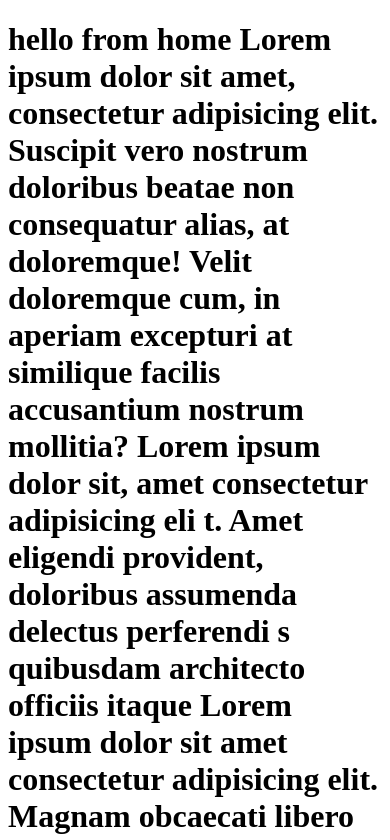
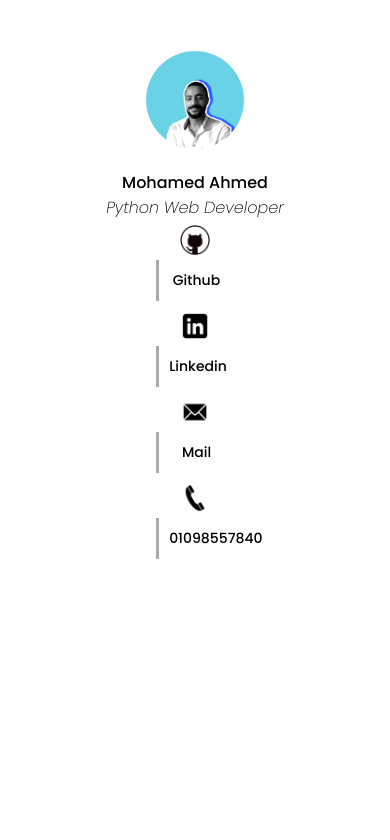
Before and after one commit to MohamedAbdElgni/personalsite, a plain HTML site: page home.html in a window 390 px wide. Shown: the top 840 px of the page. Drawn offline with Linux system fonts and the light colour scheme.

Commit message:
Update grid layout for small screens

```diff
--- a/home.html
+++ b/home.html
@@ -3,16 +3,41 @@
 <head>
     <meta charset="UTF-8">
     <meta name="viewport" content="width=device-width, initial-scale=1.0">
+    <link rel="preconnect" href="https://fonts.googleapis.com">
+    <link rel="preconnect" href="https://fonts.gstatic.com" crossorigin>
+    <link href="https://fonts.googleapis.com/css2?family=Poppins:ital,wght@0,200;0,500;1,200&display=swap" rel="stylesheet">
+
+    <link rel="stylesheet" href="styles/home.css">
     <title>Home</title>
 </head>
 <body>
-    <h1>hello from home Lorem ipsum dolor sit amet, consectetur
-        adipisicing elit. Suscipit vero nostrum doloribus beatae non
-         consequatur alias, at doloremque! Velit doloremque cum, in
-         aperiam excepturi at similique facilis accusantium nostrum
-         mollitia? Lorem ipsum dolor sit, amet consectetur adipisicing eli
-         t. Amet eligendi provident, doloribus assumenda delectus perferendi
-         s quibusdam architecto officiis itaque  Lorem ipsum dolor sit amet consectetur adipisicing elit. Magnam obcaecati libero placeat ex quae? Architecto molestiae fuga officiis blanditiis quaerat quae beatae ducimus, neque reiciendis, voluptate suscipit asperiores natus odit! Lorem ipsum dolor sit amet consectetur adipisicing elit. Enim eaque, officiis accusantium voluptatem saepe ipsa repudiandae, quidem suscipit, aspernatur debitilorem Lorem ipsum dolor sit amet consectetur adipisicing elit. Ullam consequuntur vel eum enim suscipit ab delectus adipisci quae, a reiciendis voluptates incidunt quasi aliquid ipsum maiores necessitatibus, sit iure! Debitis. s quae amet odio doloribus neque id? Porro inventore voluptas laborum?distinctio commodi
-        quod ea aut dolorum necessitatibus dicta? Fugit, debitis nihil!</h1>
+    <div class="con">
+        <div class="img-con">
+            <img src="images/me.png" alt="">
+
+        </div>
+        <div class="title">
+            <p>Mohamed Ahmed</p>
+            <p><em>Python Web Developer</em></p>
+        </div>
+        <div class="info-con">
+            <div class="box">
+                <img src="images/github.png" alt="github">
+                <p><a href="" target="_blank" >github</a></p>
+            </div>
+            <div class="box">
+                <img src="images/linkedin.png" alt="linkedin">
+                <p><a href="" target="_blank" >linkedin</a></p>
+            </div>
+            <div class="box">
+                <img src="images/mail.png" alt="mail">
+                <p><a href="mailto:mohamed.a.abdelgani@gmail.com" target="_blank" >Mail</a></p>
+            </div>
+            <div class="box">
+                <img src="images/phone.png" alt="github">
+                <p>01098557840</p>
+            </div>
+        </div>
+    </div>
 </body>
 </html>
--- a/styles/home.css
+++ b/styles/home.css
@@ -1,3 +1,88 @@
 body::-webkit-scrollbar {
     display: none;
   }
+
+
+*{
+  margin:0;
+  padding: 0;
+  font-family: "Poppins";
+}
+
+
+img{
+  width: 30px;
+  vertical-align: middle;
+}
+.con{
+  display: grid;
+  grid-template-columns: 1fr;
+  margin: auto;
+  align-items: center;
+  margin-top: 20px;
+  text-align: center;
+  width: 90%;
+
+  border-radius: 2px;
+  padding: 10px;
+}
+
+
+
+.img-con img{
+  margin: 20px 0;
+  width: 100px;
+
+}
+
+.box{
+  text-align: center;
+  padding: 5px;
+  font-size: 14px;
+  width: 25%;
+  margin: auto;
+  box-sizing: border-box;
+
+}
+
+.box img{
+  margin-bottom: 5px;
+}
+
+.box p{
+  border-left: 3px solid rgba(0, 0, 0, 0.336);
+  padding: 10px;
+  transition: .5 ease-in-out;
+}
+
+
+
+.box p:hover{
+  background-color: rgba(127, 240, 255, 0.39);
+  scale: 1.02;
+  transition: .5 ease-in-out;
+  color: #4caf50;
+}
+
+.box p a:hover{
+  background-color: rgba(127, 240, 255, 0.39);
+  scale: 1.02;
+  transition: .5 ease-in-out;
+  color: #4caf50;
+}
+
+
+p{
+  text-transform: capitalize;
+}
+
+.title p{
+  display: block;
+}
+
+
+
+a{
+  text-decoration: none;
+  color: black;
+}
--- a/styles/main.css
+++ b/styles/main.css
@@ -120,6 +120,7 @@ label a {
   font-weight: 700;
   margin: auto;
   text-align: left;
+
 }
 .left-con h3 {
   font-size: 20px;
@@ -148,6 +149,11 @@ label a {
 a {
   text-decoration: none;
   color: rgb(14, 15, 15);
+}
+
+.left-box h2{
+  margin-top: 10px;
+  margin-bottom: 5px;
 }
 
 .left-box p :hover {
```
Also changed, not shown: index.html (deleted, +0 -16 lines), main.html (+3 -2 lines), styles/hireme.css (+17 -17 lines), styles/skills.css (+9 -0 lines), test.html (deleted, +0 -22 lines), images/github.png (added), images/linkedin.png (added), images/mail.png (added), images/me.png (added), images/personal.png (added), images/phone.png (added).
